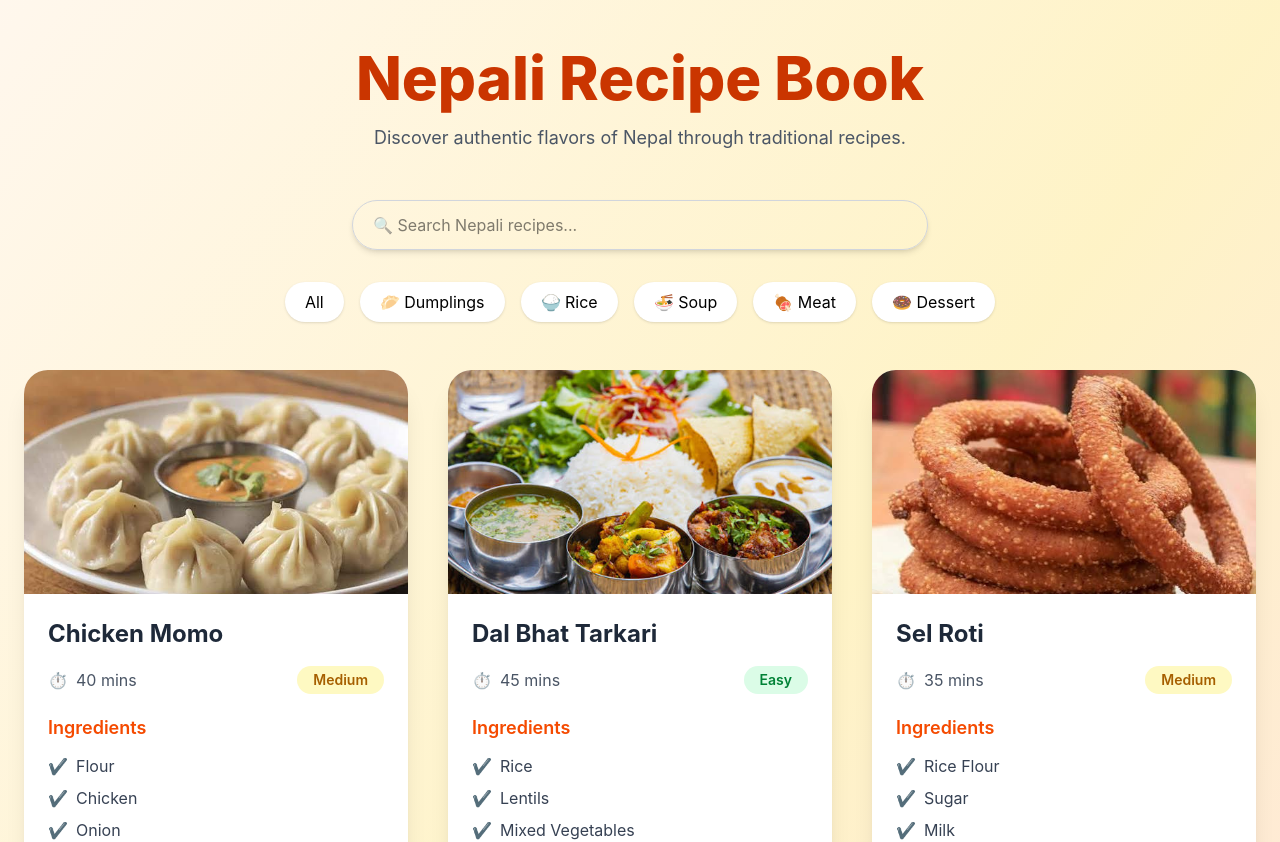
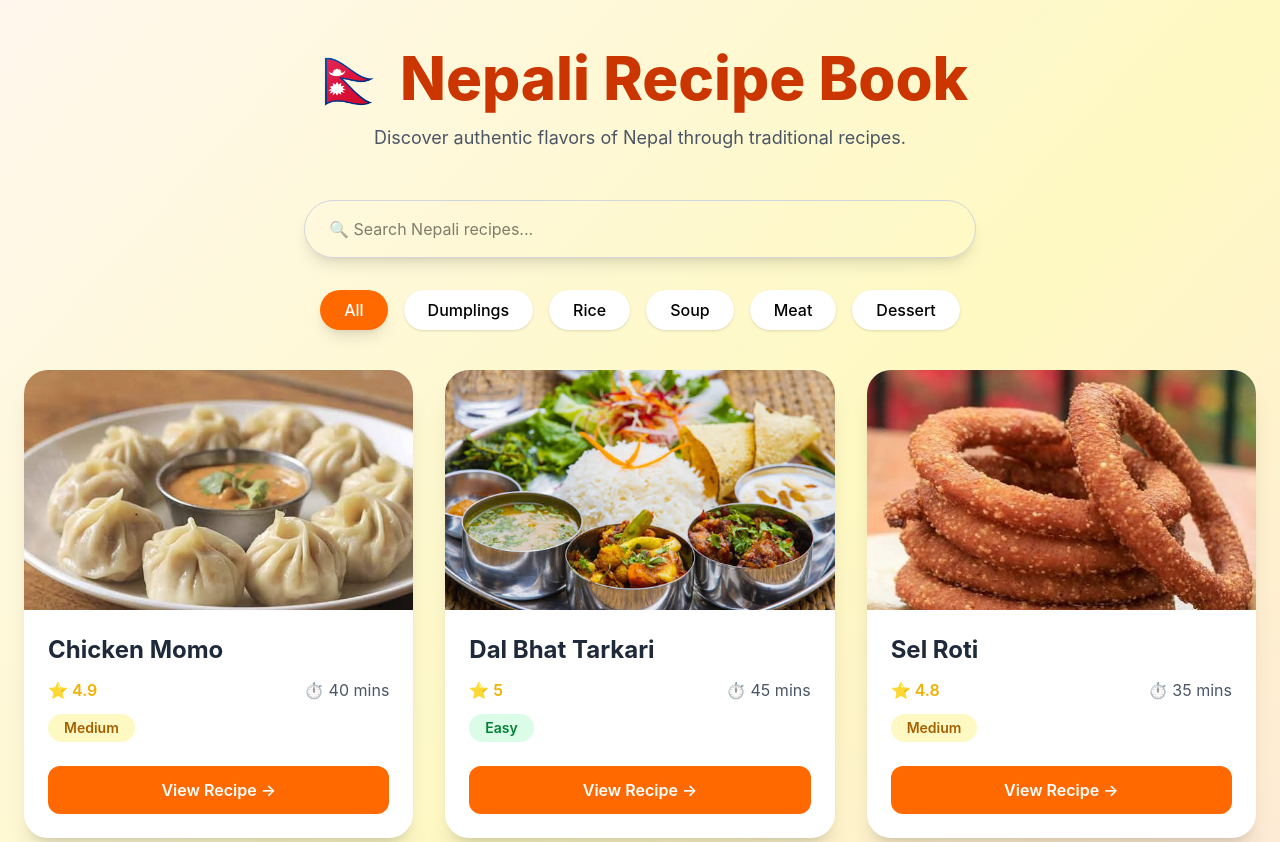
Before and after one commit to Agraz-10/recipe-card-app, a React (Vite) app in the folder recipe-card-app/: page / in a window 1280 px wide. Shown: the top 842 px of the page. Built offline with nearby package versions, Linux system fonts and the light colour scheme.

Commit message:
feat: enhance recipe book with search, filters, ratings, and improved cards

```diff
--- a/recipe-card-app/src/App.jsx
+++ b/recipe-card-app/src/App.jsx
@@ -7,13 +7,23 @@ import recipes from "./data/recipes";
 
 function App() {
   const [search, setSearch] = useState("");
+  const [selectedCategory, setSelectedCategory] = useState("All");
 
-  const filteredRecipes = recipes.filter((recipe) =>
-    recipe.name.toLowerCase().includes(search.toLowerCase())
-  );
+  const filteredRecipes = recipes.filter((recipe) => {
+    const matchesSearch = recipe.name
+      .toLowerCase()
+      .includes(search.toLowerCase());
+
+    const matchesCategory =
+      selectedCategory === "All" ||
+      recipe.category === selectedCategory;
+
+    return matchesSearch && matchesCategory;
+  });
 
   return (
-    <div className="min-h-screen bg-gradient-to-br from-orange-50 via-amber-100 to-red-100">
+    <div className="min-h-screen bg-gradient-to-br from-orange-50 via-yellow-100 to-red-100">
+
       <Header />
 
       <SearchBar
@@ -21,18 +31,26 @@ function App() {
         setSearch={setSearch}
       />
 
-      <CategoryFilter />
+      <CategoryFilter
+        selectedCategory={selectedCategory}
+        setSelectedCategory={setSelectedCategory}
+      />
 
       <div className="max-w-7xl mx-auto px-6 pb-12">
-        <div className="grid grid-cols-1 md:grid-cols-2 lg:grid-cols-3 gap-10">
+
+        <div className="grid grid-cols-1 md:grid-cols-2 lg:grid-cols-3 gap-8">
+
           {filteredRecipes.map((recipe) => (
             <RecipeCard
               key={recipe.id}
               recipe={recipe}
             />
           ))}
+
         </div>
+
       </div>
+
     </div>
   );
 }
--- a/recipe-card-app/src/components/CategoryFilter.jsx
+++ b/recipe-card-app/src/components/CategoryFilter.jsx
@@ -1,23 +1,33 @@
-function CategoryFilter() {
+function CategoryFilter({ selectedCategory, setSelectedCategory }) {
+
   const categories = [
     "All",
-    "🥟 Dumplings",
-    "🍚 Rice",
-    "🍜 Soup",
-    "🍖 Meat",
-    "🍩 Dessert",
+    "Dumplings",
+    "Rice",
+    "Soup",
+    "Meat",
+    "Dessert",
   ];
 
   return (
-    <div className="flex flex-wrap justify-center gap-4 mb-12">
-      {categories.map((category, index) => (
+    <div className="flex flex-wrap justify-center gap-4 mb-10">
+
+      {categories.map((category) => (
+
         <button
-          key={index}
-          className="px-5 py-2 bg-white rounded-full shadow hover:bg-orange-500 hover:text-white transition duration-300"
+          key={category}
+          onClick={() => setSelectedCategory(category)}
+          className={`px-6 py-2 rounded-full font-medium transition duration-300 ${
+            selectedCategory === category
+              ? "bg-orange-500 text-white shadow-lg"
+              : "bg-white hover:bg-orange-500 hover:text-white shadow"
+          }`}
         >
           {category}
         </button>
+
       ))}
+
     </div>
   );
 }
--- a/recipe-card-app/src/components/Header.jsx
+++ b/recipe-card-app/src/components/Header.jsx
@@ -1,13 +1,15 @@
 function Header() {
   return (
     <header className="text-center py-12">
-      <h1 className="text-5xl md:text-6xl font-extrabold text-orange-700">
-        Nepali Recipe Book
+
+      <h1 className="text-6xl font-extrabold text-orange-700">
+        🇳🇵 Nepali Recipe Book
       </h1>
 
       <p className="mt-4 text-lg text-gray-600 max-w-2xl mx-auto">
         Discover authentic flavors of Nepal through traditional recipes.
       </p>
+
     </header>
   );
 }
--- a/recipe-card-app/src/components/RecipeCard.jsx
+++ b/recipe-card-app/src/components/RecipeCard.jsx
@@ -1,4 +1,5 @@
 function RecipeCard({ recipe }) {
+
   const difficultyColor = {
     Easy: "bg-green-100 text-green-700",
     Medium: "bg-yellow-100 text-yellow-700",
@@ -6,56 +7,45 @@ function RecipeCard({ recipe }) {
   };
 
   return (
-    <div className="bg-white rounded-3xl shadow-xl overflow-hidden hover:shadow-2xl hover:-translate-y-3 transition-all duration-300">
+    <div className="bg-white rounded-3xl overflow-hidden shadow-xl hover:shadow-2xl hover:-translate-y-2 transition-all duration-300">
 
       <div className="overflow-hidden">
+
         <img
           src={recipe.image}
           alt={recipe.name}
-          className="w-full h-56 object-cover hover:scale-110 transition-transform duration-500"
+          className="w-full h-60 object-cover hover:scale-110 transition duration-500"
         />
+
       </div>
 
       <div className="p-6">
 
-        <h2 className="text-2xl font-bold text-gray-800 mb-4">
+        <h2 className="text-2xl font-bold text-gray-800 mb-3">
           {recipe.name}
         </h2>
 
-        <div className="flex justify-between items-center mb-5">
+        <div className="flex justify-between items-center mb-3">
 
-          <div className="flex items-center gap-2 text-gray-600">
-            <span>⏱️</span>
-            <span>{recipe.time}</span>
-          </div>
+          <span className="font-semibold text-yellow-500">
+            ⭐ {recipe.rating}
+          </span>
 
-          <span
-            className={`px-4 py-1 rounded-full text-sm font-semibold ${difficultyColor[recipe.difficulty]}`}
-          >
-            {recipe.difficulty}
+          <span className="text-gray-600">
+            ⏱ {recipe.time}
           </span>
 
         </div>
 
-        <h3 className="text-lg font-semibold text-orange-600 mb-3">
-          Ingredients
-        </h3>
+        <span
+          className={`inline-block px-4 py-1 rounded-full text-sm font-semibold ${difficultyColor[recipe.difficulty]}`}
+        >
+          {recipe.difficulty}
+        </span>
 
-        <ul className="space-y-2">
-
-          {recipe.ingredients.map((ingredient, index) => (
-            <li
-              key={index}
-              className="flex items-center gap-2 text-gray-700"
-            >
-              <span className="text-green-600">✔</span>
-              {ingredient}
-            </li>
-          ))}
-
-        </ul>
-
-        <button className="mt-6 w-full bg-orange-500 hover:bg-orange-600 text-white py-3 rounded-xl font-semibold transition duration-300">
+        <button
+          className="w-full mt-6 bg-orange-500 hover:bg-orange-600 text-white py-3 rounded-xl font-semibold transition duration-300"
+        >
           View Recipe →
         </button>
 
--- a/recipe-card-app/src/components/SearchBar.jsx
+++ b/recipe-card-app/src/components/SearchBar.jsx
@@ -1,13 +1,15 @@
 function SearchBar({ search, setSearch }) {
   return (
-    <div className="max-w-xl mx-auto mb-8">
+    <div className="max-w-2xl mx-auto mb-8">
+
       <input
         type="text"
         value={search}
         onChange={(e) => setSearch(e.target.value)}
         placeholder="🔍 Search Nepali recipes..."
-        className="w-full px-5 py-3 rounded-full border border-gray-300 shadow-md focus:outline-none focus:ring-2 focus:ring-orange-400"
+        className="w-full px-6 py-4 rounded-full border border-gray-300 shadow-lg focus:outline-none focus:ring-2 focus:ring-orange-500"
       />
+
     </div>
   );
 }
--- a/recipe-card-app/src/data/recipes.js
+++ b/recipe-card-app/src/data/recipes.js
@@ -8,74 +8,126 @@ const recipes = [
   {
     id: 1,
     name: "Chicken Momo",
+    category: "Dumplings",
     image: momo,
     time: "40 mins",
     difficulty: "Medium",
+    rating: 4.9,
+    calories: 320,
+    servings: 4,
     ingredients: [
       "Flour",
       "Chicken",
       "Onion",
       "Garlic",
       "Ginger"
+    ],
+    steps: [
+      "Prepare the dough.",
+      "Mix the chicken filling.",
+      "Fill and fold the momos.",
+      "Steam for 20 minutes.",
+      "Serve with tomato achar."
     ]
   },
 
   {
     id: 2,
     name: "Dal Bhat Tarkari",
+    category: "Rice",
     image: dalbhat,
     time: "45 mins",
     difficulty: "Easy",
+    rating: 5.0,
+    calories: 650,
+    servings: 2,
     ingredients: [
       "Rice",
       "Lentils",
       "Mixed Vegetables",
       "Spinach",
       "Pickle"
+    ],
+    steps: [
+      "Cook the rice.",
+      "Boil the lentils.",
+      "Prepare vegetable curry.",
+      "Serve with spinach and pickle."
     ]
   },
 
   {
     id: 3,
     name: "Sel Roti",
+    category: "Dessert",
     image: selroti,
     time: "35 mins",
     difficulty: "Medium",
+    rating: 4.8,
+    calories: 420,
+    servings: 5,
     ingredients: [
       "Rice Flour",
       "Sugar",
       "Milk",
       "Cardamom"
+    ],
+    steps: [
+      "Prepare the batter.",
+      "Heat the oil.",
+      "Pour batter in a circular shape.",
+      "Fry until golden brown."
     ]
   },
 
   {
     id: 4,
     name: "Thukpa",
+    category: "Soup",
     image: thukpa,
     time: "30 mins",
     difficulty: "Medium",
+    rating: 4.7,
+    calories: 380,
+    servings: 2,
     ingredients: [
       "Noodles",
       "Chicken",
       "Carrot",
       "Cabbage",
       "Spring Onion"
+    ],
+    steps: [
+      "Boil the noodles.",
+      "Cook vegetables and chicken.",
+      "Add broth.",
+      "Mix everything together.",
+      "Garnish with spring onion."
     ]
   },
 
   {
     id: 5,
     name: "Sekuwa",
+    category: "Meat",
     image: sekuwa,
     time: "50 mins",
     difficulty: "Hard",
+    rating: 4.9,
+    calories: 550,
+    servings: 3,
     ingredients: [
       "Chicken",
       "Garlic",
       "Ginger",
       "Mustard Oil",
       "Nepali Spices"
+    ],
+    steps: [
+      "Marinate the chicken.",
+      "Rest for 2 hours.",
+      "Grill over charcoal.",
+      "Serve with onion and lemon."
     ]
   }
 ];
```
